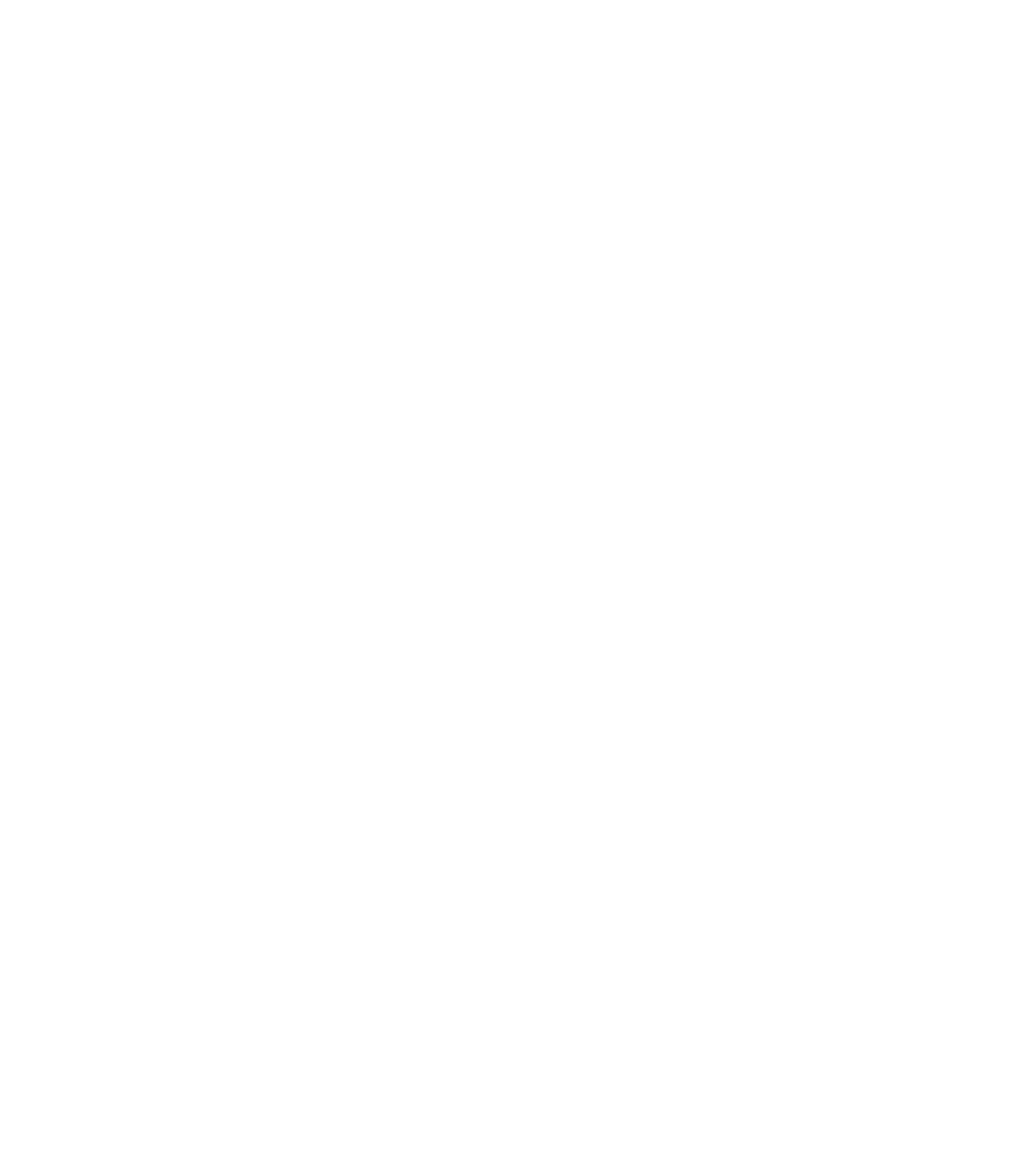
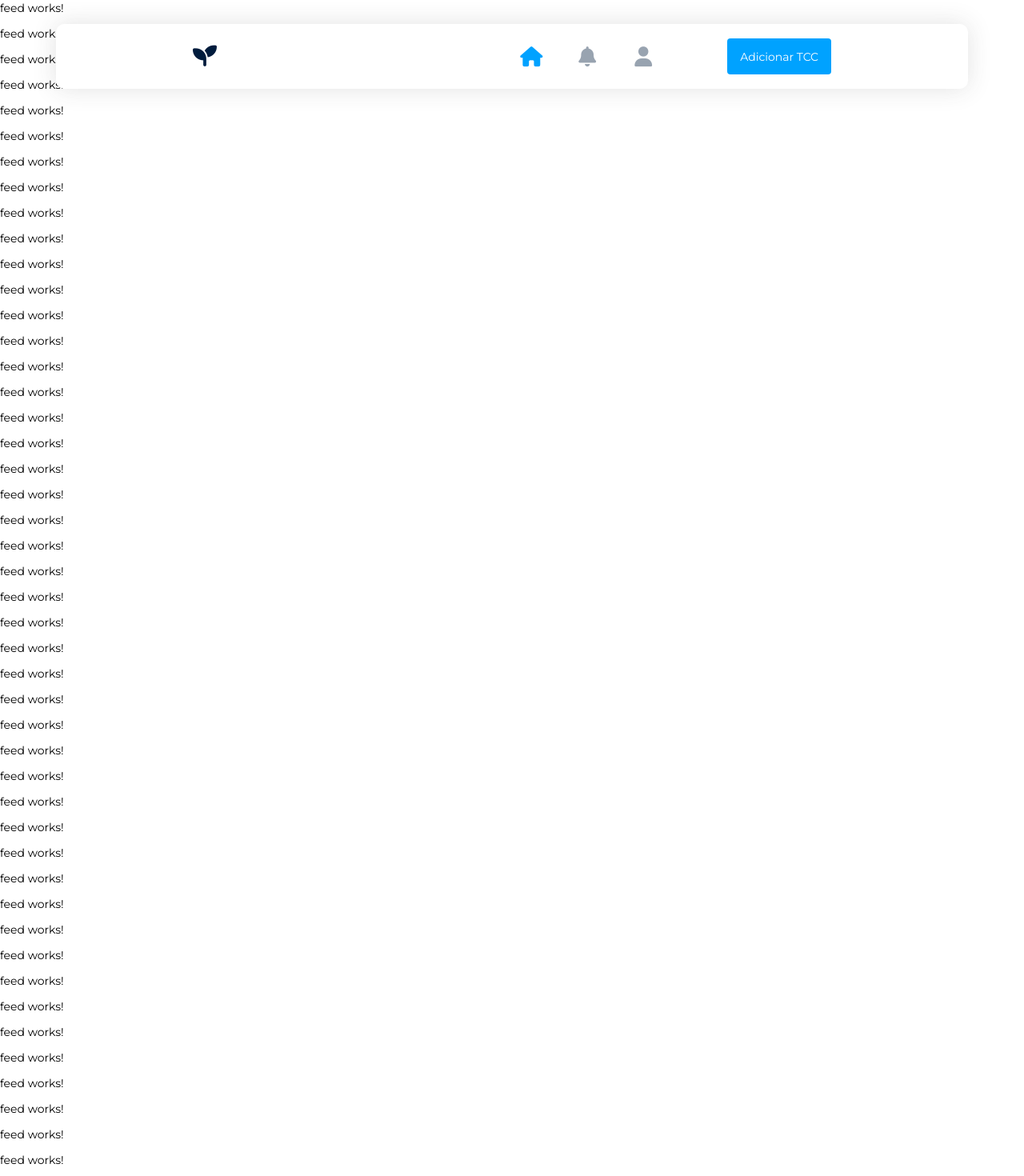
Before and after one commit to eduardo-n/frontend-paper-tree-v2, an Angular app: page / in a window 1280 px wide. Shown: the top 1470 px of the page at 80% size. Before the commit the page ends 800 px from the top, so only its background shows below. Built offline with nearby package versions, Linux system fonts and the light colour scheme.

Commit message:
Rotas, componetes de header e feed

```diff
--- /dev/null
+++ b/src/app/modules/logged/components/header-bar/header-bar.component.html
@@ -0,0 +1,24 @@
+<div class="header-bar">
+  <div class="bx-header-bar">
+
+    <div class="bx-items">
+      <div class="bx-icon">
+        <i class="fa-solid fa-seedling tree-icon"></i>
+      </div>
+      <div class="bx-actions">
+        <i class="fa-solid fa-house btn-action active"></i>
+        <i class="fa-solid fa-bell btn-action"></i>
+        <i class="fa-solid fa-user btn-action"></i>
+      </div>
+      <div class="bx-buttons">
+        <button mat-flat-button class="btn-add">Adicionar TCC</button>
+        <button mat-flat-button class="btn-add-responsive">
+          <i class="fa-solid fa-plus"></i>
+        </button>
+      </div>
+    </div>
+
+  </div>
+</div>
+
+<router-outlet></router-outlet>
--- /dev/null
+++ b/src/app/modules/logged/components/header-bar/header-bar.component.scss
@@ -0,0 +1,122 @@
+.header-bar {
+  display: flex;
+  justify-content: center;
+  position: fixed;
+  top: 0;
+  left: 0;
+  right: 0;
+
+
+  .bx-header-bar {
+    display: flex;
+    justify-content: center;
+    align-items: center;
+    margin: 30px 0 0 0;
+    width: calc(100% - 140px);
+    height: 81px;
+    border-radius: 10px;
+    background-color: var(--secondary-color);
+    box-shadow: 0px 0px 30px 0px rgba(59, 59, 59, 0.15);
+
+    .bx-items {
+      display: flex;
+      justify-content: center;
+      align-items: center;
+      width: 70%;
+
+      .bx-icon {
+        margin-right: auto;
+
+        .tree-icon {
+          cursor: pointer;
+          font-size: 30px;
+          color: var(--tertiary-color);
+          transition: 1s ease-out;
+        }
+
+        .tree-icon:hover {
+          transform: translateY(-0.18rem);
+        }
+      }
+
+      .bx-actions {
+        display: flex;
+        justify-content: center;
+        align-items: center;
+
+        .btn-action {
+          cursor: pointer;
+          width: 70px;
+          height: 50px;
+          display: flex;
+          justify-content: center;
+          align-items: center;
+          font-size: 25px;
+          color: var(--tertiary-color);
+          opacity: 0.4;
+          transition: 0.2s ease-out;
+
+          &.active {
+            opacity: 1;
+            color: var(--primary-color);
+          }
+        }
+
+        .btn-action:hover {
+          transform: translateY(-0.18rem);
+        }
+      }
+
+      .bx-buttons {
+        margin-left: 70px;
+
+        .btn-add-responsive {
+          display: none;
+        }
+      }
+    }
+
+  }
+}
+
+@media (max-width: 912px) {
+  .bx-header-bar {
+    width: calc(100% - 100px) !important;
+  }
+
+  .bx-items {
+    width: 0 !important;
+
+    .bx-icon {
+      display: none;
+    }
+  }
+}
+
+@media (max-width: 585px) {
+  .bx-header-bar {
+    width: calc(100% - 30px) !important;
+  }
+
+  .bx-items {
+    .bx-buttons {
+      margin-left: 0px !important;
+
+      .btn-add {
+        display: none !important;
+      }
+
+      .btn-add-responsive {
+        display: flex !important;
+        justify-content: center;
+        align-items: center;
+        margin-left: 20px;
+        width: 20px;
+
+        i {
+          font-size: 20px;
+        }
+      }
+    }
+  }
+}
--- /dev/null
+++ b/src/app/modules/logged/components/header-bar/header-bar.component.ts
@@ -0,0 +1,15 @@
+import { Component, OnInit } from '@angular/core';
+
+@Component({
+  selector: 'app-header-bar',
+  templateUrl: './header-bar.component.html',
+  styleUrls: ['./header-bar.component.scss']
+})
+export class HeaderBarComponent implements OnInit {
+
+  constructor() { }
+
+  ngOnInit(): void {
+  }
+
+}
--- a/src/app/modules/logged/logged.module.ts
+++ b/src/app/modules/logged/logged.module.ts
@@ -1,14 +1,34 @@
 import { NgModule } from '@angular/core';
 import { CommonModule } from '@angular/common';
+import { LoggedRoutingModule } from './logged-routing.module';
+import { RouterModule, Routes } from '@angular/router';
+import { HeaderBarComponent } from './components/header-bar/header-bar.component';
+import { MaterialModule } from 'src/app/shared/modules/material/material.module';
 
-import { LoggedRoutingModule } from './logged-routing.module';
-
+const routes: Routes = [
+  {
+    path: '',
+    component: HeaderBarComponent,
+    children: [
+      {
+        path:'',
+        loadChildren: () => import('./modules/home/home.module').then(m => m.HomeModule),
+        //canActivate: []
+      },
+      {
+        path:'**',
+        redirectTo: ''
+      },
+    ]
+  }
+];
 
 @NgModule({
-  declarations: [],
+  declarations: [HeaderBarComponent],
   imports: [
-    CommonModule,
-    LoggedRoutingModule
-  ]
+    RouterModule.forChild(routes),
+    MaterialModule
+  ],
+  exports: [RouterModule]
 })
 export class LoggedModule { }
--- /dev/null
+++ b/src/app/modules/logged/modules/home/feed/feed.component.html
@@ -0,0 +1,60 @@
+<p>feed works!</p>
+<p>feed works!</p>
+<p>feed works!</p>
+<p>feed works!</p>
+<p>feed works!</p>
+<p>feed works!</p>
+<p>feed works!</p>
+<p>feed works!</p>
+<p>feed works!</p>
+<p>feed works!</p>
+<p>feed works!</p>
+<p>feed works!</p>
+<p>feed works!</p>
+<p>feed works!</p>
+<p>feed works!</p>
+<p>feed works!</p>
+<p>feed works!</p>
+<p>feed works!</p>
+<p>feed works!</p>
+<p>feed works!</p>
+<p>feed works!</p>
+<p>feed works!</p>
+<p>feed works!</p>
+<p>feed works!</p>
+<p>feed works!</p>
+<p>feed works!</p>
+<p>feed works!</p>
+<p>feed works!</p>
+<p>feed works!</p>
+<p>feed works!</p>
+<p>feed works!</p>
+<p>feed works!</p>
+<p>feed works!</p>
+<p>feed works!</p>
+<p>feed works!</p>
+<p>feed works!</p>
+<p>feed works!</p>
+<p>feed works!</p>
+<p>feed works!</p>
+<p>feed works!</p>
+<p>feed works!</p>
+<p>feed works!</p>
+<p>feed works!</p>
+<p>feed works!</p>
+<p>feed works!</p>
+<p>feed works!</p>
+<p>feed works!</p>
+<p>feed works!</p>
+<p>feed works!</p>
+<p>feed works!</p>
+<p>feed works!</p>
+<p>feed works!</p>
+<p>feed works!</p>
+<p>feed works!</p>
+<p>feed works!</p>
+<p>feed works!</p>
+<p>feed works!</p>
+<p>feed works!</p>
+<p>feed works!</p>
+<p>feed works!</p>
--- /dev/null
+++ b/src/app/modules/logged/modules/home/feed/feed.component.ts
@@ -0,0 +1,15 @@
+import { Component, OnInit } from '@angular/core';
+
+@Component({
+  selector: 'app-feed',
+  templateUrl: './feed.component.html',
+  styleUrls: ['./feed.component.scss']
+})
+export class FeedComponent implements OnInit {
+
+  constructor() { }
+
+  ngOnInit(): void {
+  }
+
+}
```
Also changed, not shown: src/app/modules/logged/modules/home/home-routing.module.ts (added, +16 -0 lines), src/app/modules/logged/modules/home/home.module.ts (added, +17 -0 lines), src/app/modules/logged/modules/profile/profile-routing.module.ts (added, +10 -0 lines), src/app/modules/logged/modules/profile/profile.module.ts (added, +14 -0 lines), src/app/modules/logged/modules/home/feed/feed.component.scss (added), 2 other files (tests, documents, lock files or other folders).
